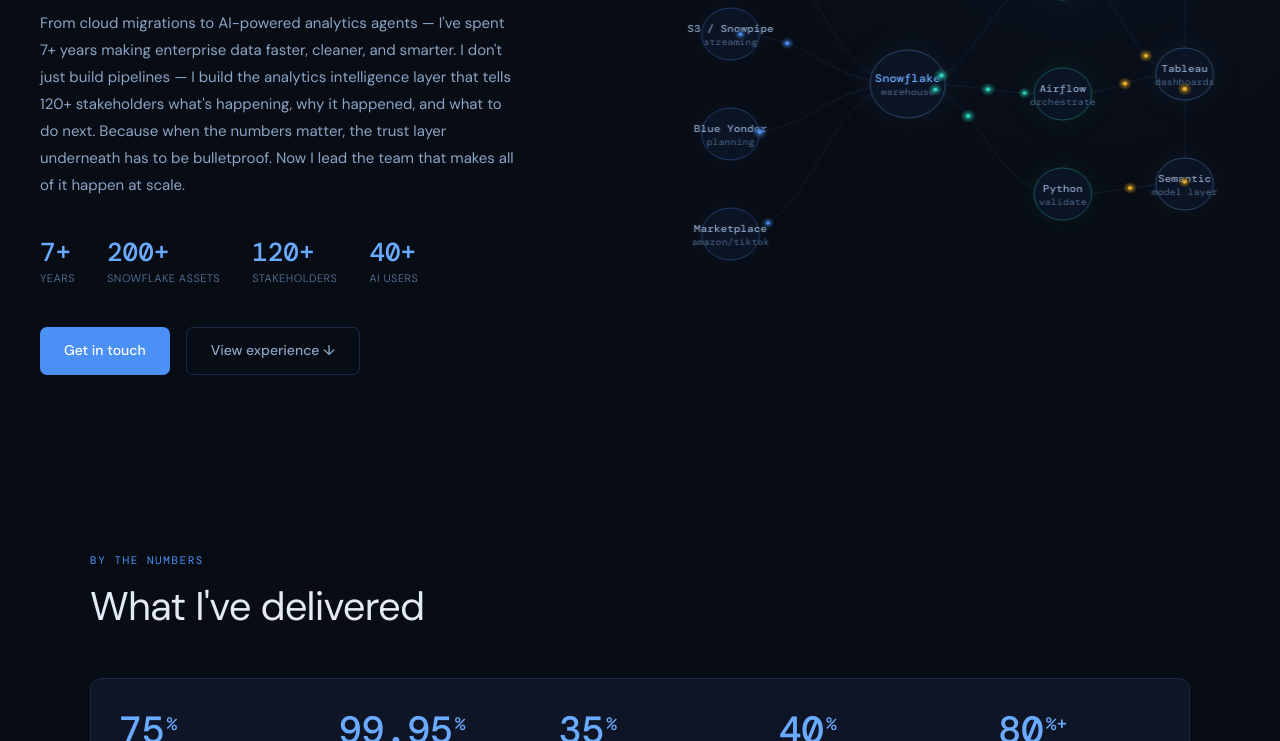
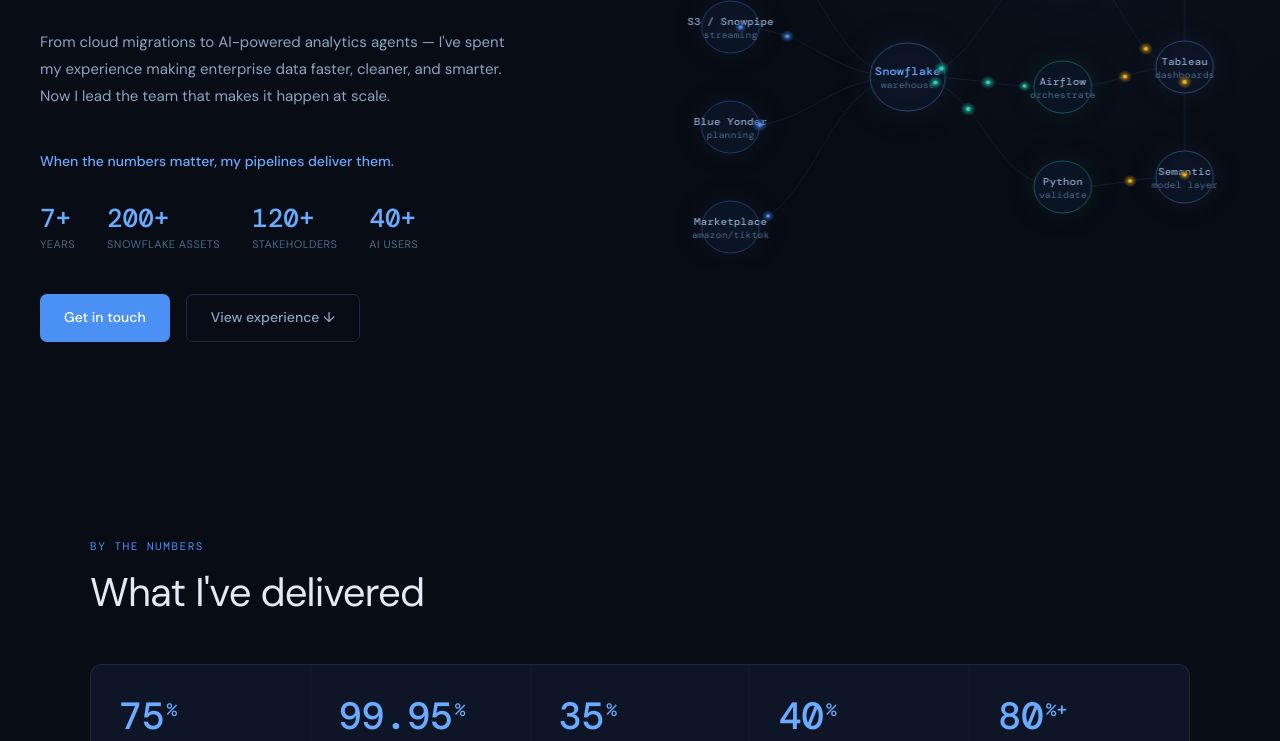
Before and after one commit to sreejanyagonti-leadanalyticsengineer/sreejanyag-portfolio, a plain HTML site: page index.html in a window 1280 px wide. Shown: the part 359-1100 px from the top of the page. Drawn offline with nearby package versions, Linux system fonts and the light colour scheme.

Commit message:
Simplify hero tagline with punch line emphasis

```diff
--- a/index.html
+++ b/index.html
@@ -466,7 +466,8 @@
     <p class="hero-eyebrow">Data Analytics Engineer · Team Lead</p>
     <h1 class="hero-name"><strong>Sreejanya</strong><br>Gonti</h1>
     <p class="hero-title">Lead Data Analytics Engineer &amp; Team Lead · Apex, NC</p>
-    <p class="hero-desc">From cloud migrations to AI-powered analytics agents — I've spent 7+ years making enterprise data faster, cleaner, and smarter. I don't just build pipelines — I build the analytics intelligence layer that tells 120+ stakeholders what's happening, why it happened, and what to do next. Because when the numbers matter, the trust layer underneath has to be bulletproof. Now I lead the team that makes all of it happen at scale.</p>
+    <p class="hero-desc">From cloud migrations to AI-powered analytics agents — I've spent my experience making enterprise data faster, cleaner, and smarter. Now I lead the team that makes it happen at scale.</p>
+    <p style="font-size:14px;color:var(--blue2);margin-bottom:2rem;font-weight:500">When the numbers matter, my pipelines deliver them.</p>
     <div class="hero-stats">
       <div class="hstat"><span class="hstat-n">7+</span><span class="hstat-l">Years</span></div>
       <div class="hstat"><span class="hstat-n">200+</span><span class="hstat-l">Snowflake Assets</span></div>
```
